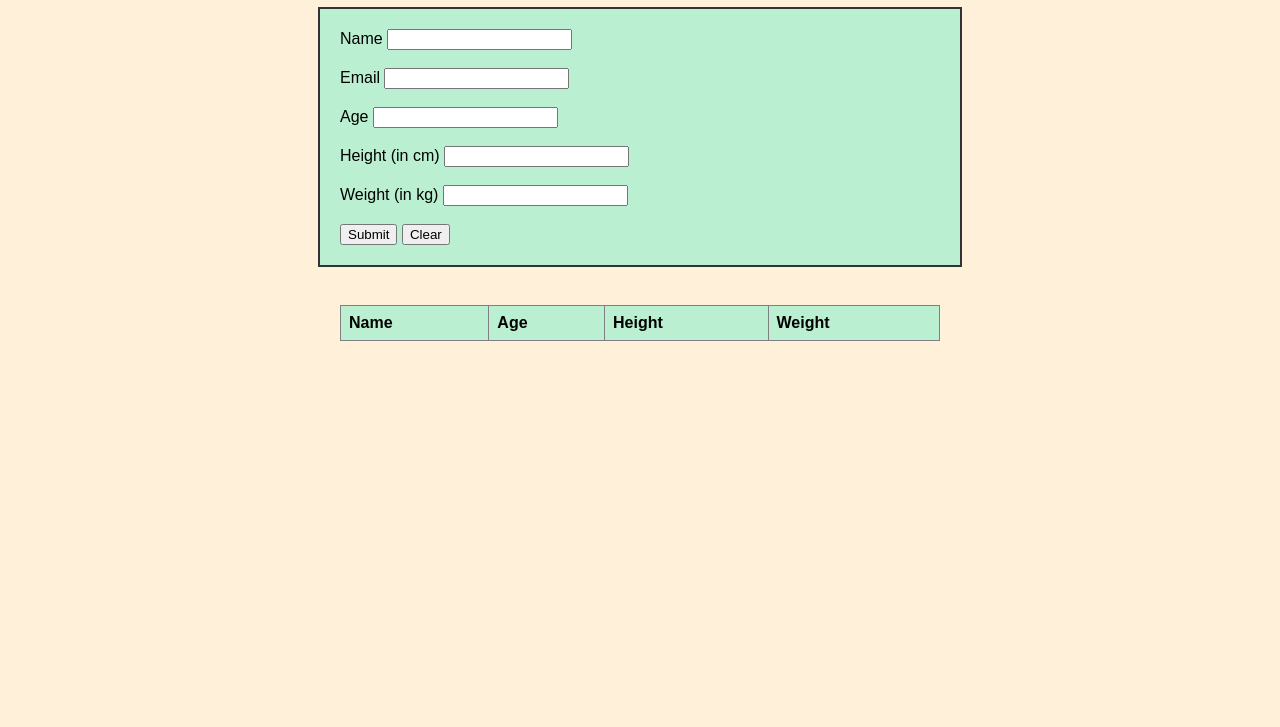
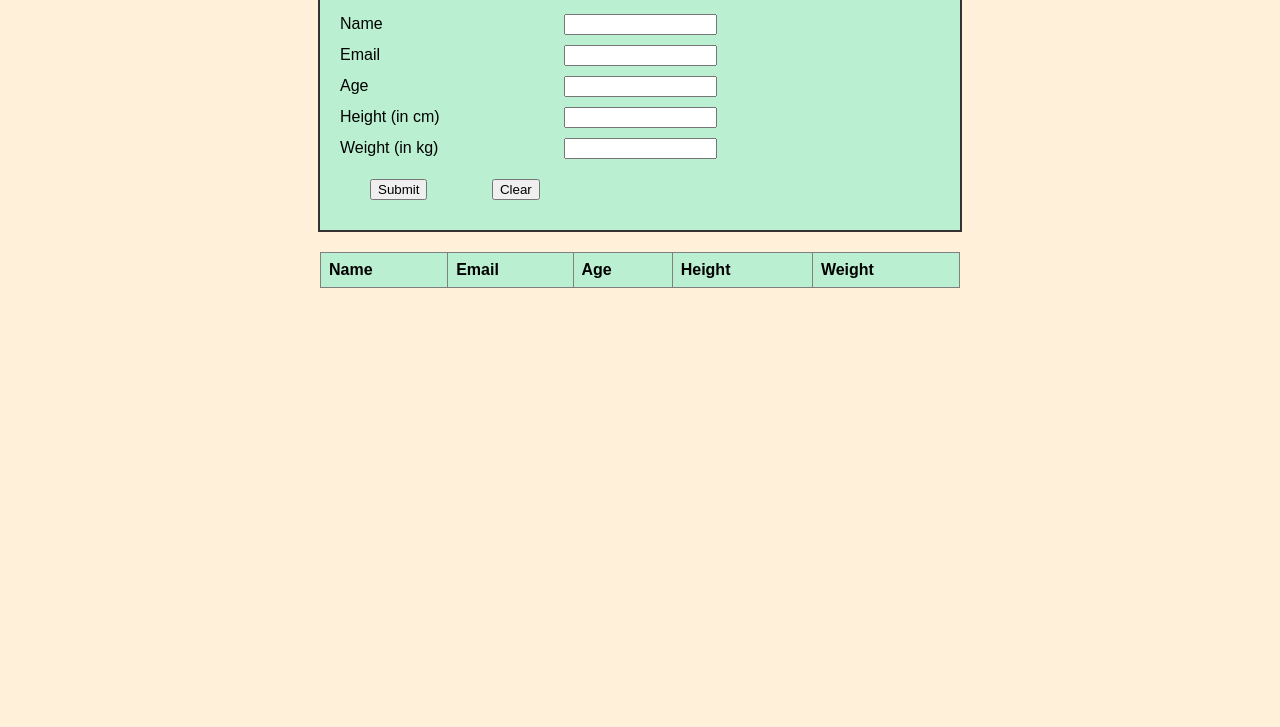
Before and after one commit to Akash22-cyber/tekstack, a plain HTML site: page index.html in a window 1280 px wide. Shown: the part 73-800 px from the top of the page. Drawn offline with Linux system fonts and the light colour scheme.

Commit message:
Update index.html

```diff
--- a/index.html
+++ b/index.html
@@ -1,20 +1,24 @@
 <!DOCTYPE html>
-<html>
+<html lang="en">
+
 <head>
+    <meta charset="UTF-8">
+    <meta name="viewport" content="width=device-width, initial-scale=1.0">
     <title>Muscle Magic</title>
 
     <style>
         body {
             background-color: #fff0d9;
-            font-family: Arial;
+            font-family: Arial, sans-serif;
         }
 
         h1 {
             text-align: center;
             background-color: #baf0d1;
+            margin: 0 0 20px 0;
         }
 
-        div {
+        .form-container {
             width: 600px;
             margin: auto;
             padding: 20px;
@@ -22,14 +26,30 @@
             border: 2px solid #333;
         }
 
+        .form-container label {
+            display: inline-block;
+            width: 220px;
+            margin-bottom: 10px;
+        }
+
+        .form-container input {
+            width: 145px;
+            margin-bottom: 10px;
+        }
+
+        button {
+            margin: 10px 30px;
+        }
+
         table {
-            width: 600px;
+            width: 640px;
             margin: 20px auto;
             background-color: #baf0d1;
             border-collapse: collapse;
         }
 
-        th, td {
+        th,
+        td {
             padding: 8px;
             text-align: left;
         }
@@ -38,44 +58,45 @@
 
 <body>
 
-       <h1>Muscle Magic</h1>
+    <h1>Muscle Magic</h1>
 
-    <div>
-        <label>Name</label>
+    <div class="form-container">
+
+        <label for="name">Name</label>
         <input type="text" id="name">
 
-        <br><br>
+        <br>
 
-        <label>Email</label>
+        <label for="email">Email</label>
         <input type="email" id="email">
 
-        <br><br>
+        <br>
 
-        <label>Age</label>
+        <label for="age">Age</label>
         <input type="number" id="age">
 
-        <br><br>
+        <br>
 
-        <label>Height (in cm)</label>
+        <label for="height">Height (in cm)</label>
         <input type="number" id="height">
 
-        <br><br>
+        <br>
 
-        <label>Weight (in kg)</label>
+        <label for="weight">Weight (in kg)</label>
         <input type="number" id="weight">
 
-        <br><br>
+        <br>
 
         <button onclick="addCustomer()">Submit</button>
         <button onclick="clearForm()">Clear</button>
+
     </div>
-
-    <br>
 
     <table border="1">
         <thead>
             <tr>
                 <th>Name</th>
+                <th>Email</th>
                 <th>Age</th>
                 <th>Height</th>
                 <th>Weight</th>
@@ -86,11 +107,8 @@
         </tbody>
     </table>
 
-        <tbody id="customerTable">
-        </tbody>
-    </table>
-
     <script src="script.js"></script>
 
 </body>
+
 </html>
```
